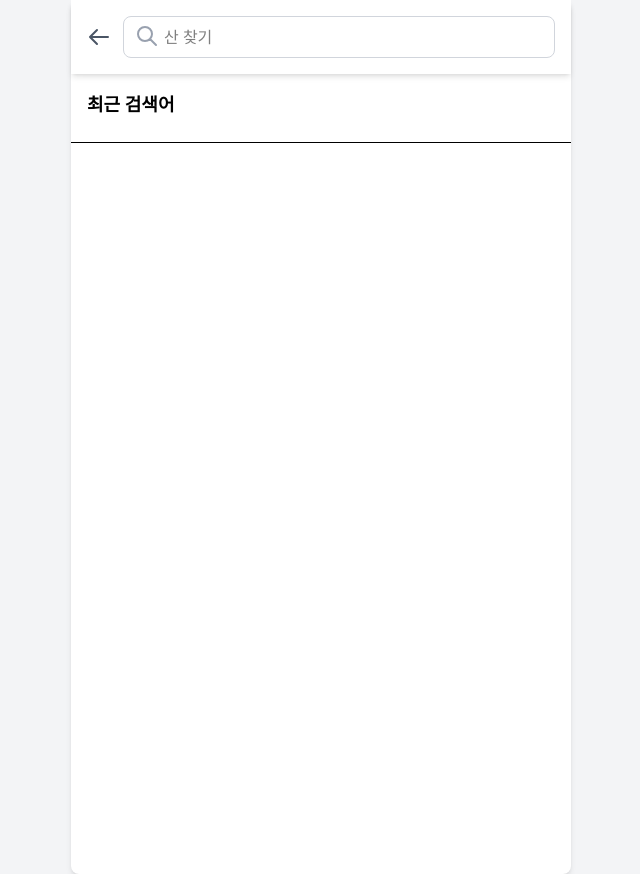
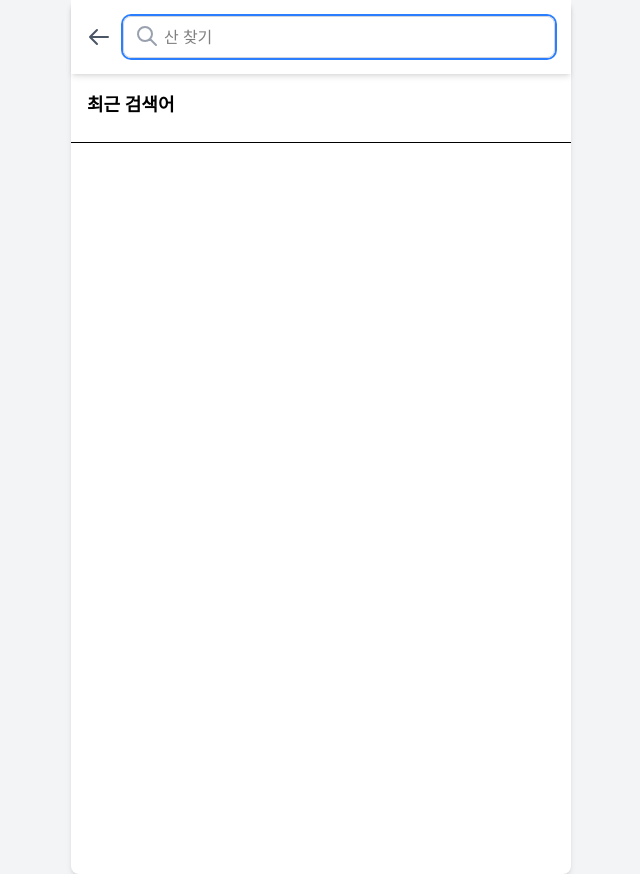
Before and after one commit to ganeodolu/santa, a Next.js app: page /search in a window 1280 px wide. Shown: the whole page, without its empty margins (319-959 px from the left). Built offline with nearby package versions, Linux system fonts and the light colour scheme.

Commit message:
style: 검색창 autofocus 적용

```diff
--- a/src/features/Header/ui/SearchHeader.tsx
+++ b/src/features/Header/ui/SearchHeader.tsx
@@ -7,7 +7,7 @@ type SearchHeaderProps = {
 
 const SearchHeader = ({ onInputClick }: SearchHeaderProps) => (
   <BaseHeader>
-    <SearchInput value="" onChange={() => {}} onClick={onInputClick} />
+    <SearchInput value="" onChange={() => {}} onClick={onInputClick} isAutoFocused={false} />
   </BaseHeader>
 );
 
--- a/src/features/Header/ui/SearchHeaderWithBack.tsx
+++ b/src/features/Header/ui/SearchHeaderWithBack.tsx
@@ -16,6 +16,7 @@ const SearchHeaderWithBack = ({
     <SearchInput
       value={searchKeyword}
       onChange={onChange}
+      isAutoFocused={true}
     />
   </BaseHeader>
 );
--- a/src/shared/ui/Header/SearchInput.tsx
+++ b/src/shared/ui/Header/SearchInput.tsx
@@ -2,9 +2,15 @@ type SearchInputProps = {
   value: string;
   onChange: (value: string) => void;
   onClick?: () => void;
+  isAutoFocused: boolean;
 };
 
-const SearchInput = ({ value, onChange, onClick }: SearchInputProps) => (
+const SearchInput = ({
+  value,
+  onChange,
+  onClick,
+  isAutoFocused
+}: SearchInputProps) => (
   <search className="relative flex-grow">
     <input
       type="search"
@@ -13,6 +19,7 @@ const SearchInput = ({ value, onChange, onClick }: SearchInputProps) => (
       className="w-full cursor-text rounded-lg border border-gray-300 py-2 pr-4 pl-10 focus:ring-2 focus:ring-blue-500 focus:outline-none"
       placeholder="산 찾기"
       onClick={onClick}
+      autoFocus={isAutoFocused}
     />
     <div className="absolute top-2 left-3">
       <svg
```
